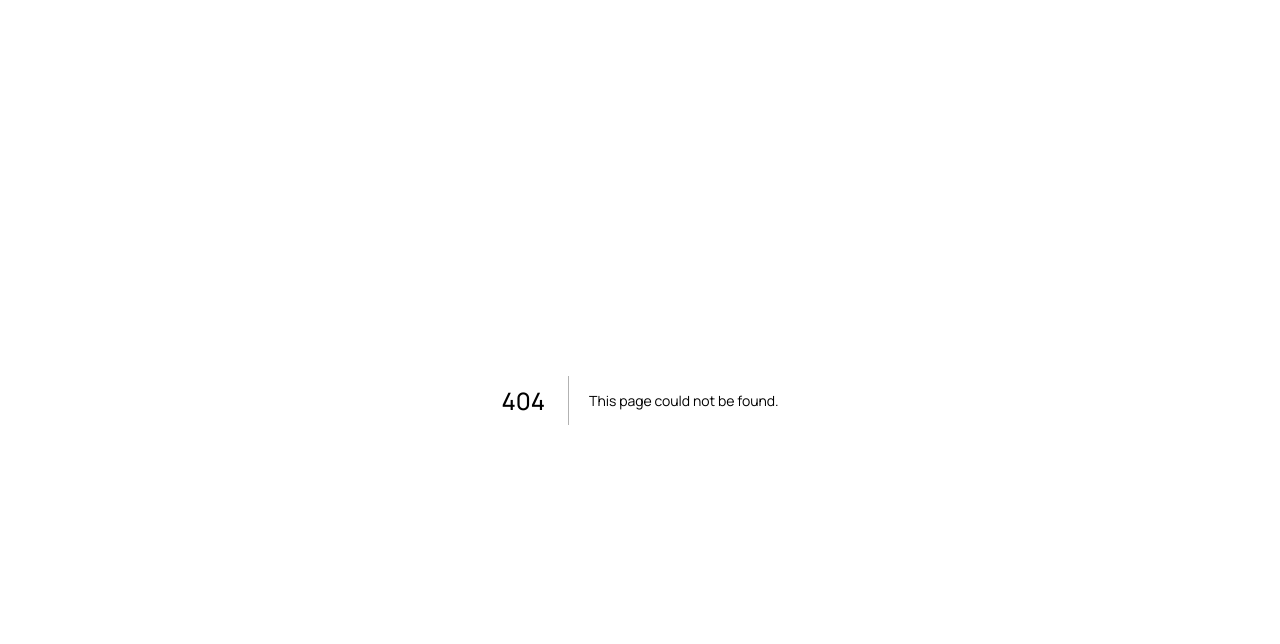
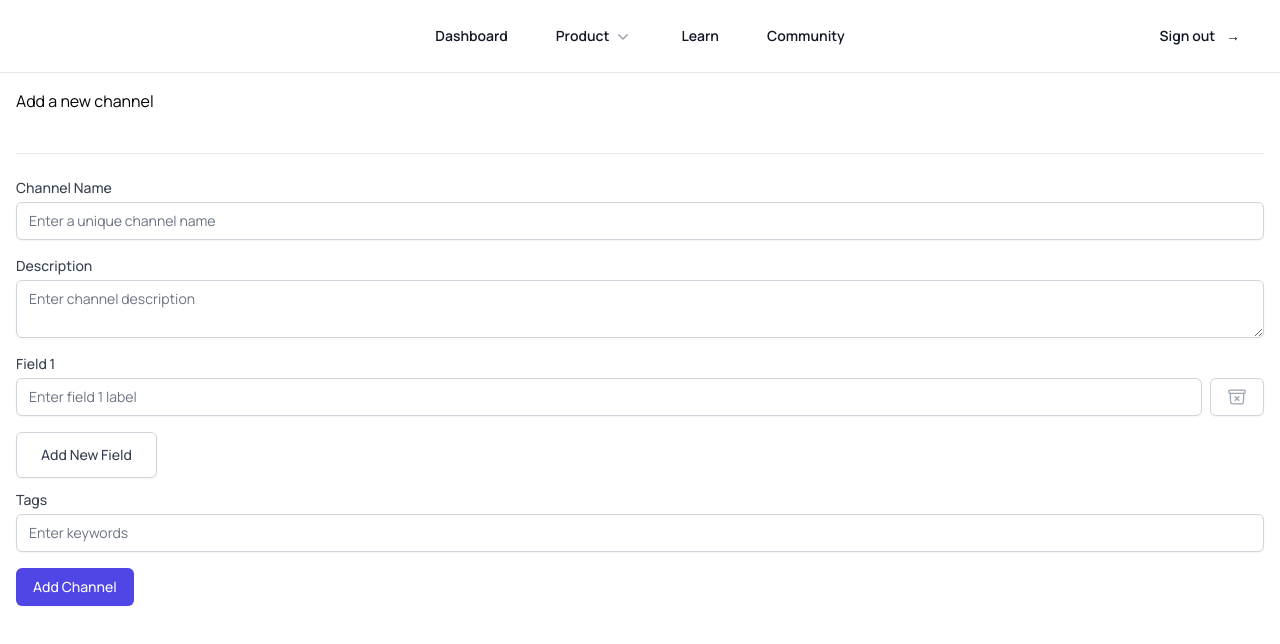
Before and after one commit to iotpioneers/iotdatahub, a Next.js app: page /dashboard/channels/new in a window 1280 px wide. Before the commit this address had no page. Shown: the top 644 px of the page. Built offline with nearby package versions, Linux system fonts and the light colour scheme.

Commit message:
Add new channel component and new models

```diff
--- a/app/api/register/route.ts
+++ b/app/api/register/route.ts
@@ -33,7 +33,6 @@ export async function POST(req: Request, res: NextResponse) {
       );
     }
 
-    console.log(body);
     const hashedPassword = await bcrypt.hash(password, 10);
     const user = await prisma.user.create({
       data: {
--- /dev/null
+++ b/app/dashboard/channels/new/layout.tsx
@@ -0,0 +1,7 @@
+export default function AddChannelLayout({
+  children,
+}: {
+  children: React.ReactNode;
+}) {
+  return <section>{children}</section>;
+}
--- /dev/null
+++ b/app/dashboard/channels/new/page.tsx
@@ -0,0 +1,135 @@
+"use client";
+
+import { CustomButton } from "@/components";
+import { useState, ChangeEvent } from "react";
+import { ArchiveBoxXMarkIcon } from "@heroicons/react/24/outline";
+
+export default function NewChannel() {
+  const [name, setName] = useState<string>("");
+  const [description, setDescription] = useState<string>("");
+  const [fields, setFields] = useState<string[]>([""]);
+  const [metadata, setMetadata] = useState<string>("");
+  const [tags, setTags] = useState<string>("");
+
+  const handleFieldChange = (index: number, value: string) => {
+    const newFields = [...fields];
+    newFields[index] = value;
+    setFields(newFields);
+  };
+
+  const addNewField = () => {
+    setFields([...fields, ""]);
+  };
+
+  const deleteField = (index: number) => {
+    const newFields = fields.filter((_, i) => i !== index);
+    setFields(newFields);
+  };
+
+  return (
+    <main className="overflow-hidden p-4">
+      <h1>Add a new channel</h1>
+      <div className="mt-10 border-t border-gray-200"></div>
+      <form className="mt-6">
+        <div className="mb-4">
+          <label
+            className="block text-sm font-medium text-gray-700"
+            htmlFor="name"
+          >
+            Channel Name
+          </label>
+          <input
+            type="text"
+            id="name"
+            placeholder="Enter a unique channel name"
+            value={name}
+            onChange={(e: ChangeEvent<HTMLInputElement>) =>
+              setName(e.target.value)
+            }
+            className="mt-1 block w-full rounded-md border-gray-300 shadow-sm focus:border-indigo-500 focus:ring-indigo-500 sm:text-sm"
+            required
+          />
+        </div>
+        <div className="mb-4">
+          <label
+            className="block text-sm font-medium text-gray-700"
+            htmlFor="description"
+          >
+            Description
+          </label>
+          <textarea
+            id="description"
+            placeholder="Enter channel description"
+            value={description}
+            onChange={(e: ChangeEvent<HTMLTextAreaElement>) =>
+              setDescription(e.target.value)
+            }
+            className="mt-1 block w-full rounded-md border-gray-300 shadow-sm focus:border-indigo-500 focus:ring-indigo-500 sm:text-sm"
+          />
+        </div>
+        {fields.map((field, index) => (
+          <div className="mb-4 flex items-center" key={index}>
+            <div className="flex-1">
+              <label
+                className="block text-sm font-medium text-gray-700"
+                htmlFor={`field${index}`}
+              >
+                Field {index + 1}
+              </label>
+              <input
+                type="text"
+                id={`field${index}`}
+                placeholder={`Enter field ${index + 1} label`}
+                value={field}
+                onChange={(e: ChangeEvent<HTMLInputElement>) =>
+                  handleFieldChange(index, e.target.value)
+                }
+                className="mt-1 block w-full rounded-md border-gray-300 shadow-sm focus:border-indigo-500 focus:ring-indigo-500 sm:text-sm"
+              />
+            </div>
+            <button
+              type="button"
+              onClick={() => deleteField(index)}
+              className="ml-2 mt-6 inline-flex justify-center rounded-md border border-gray-300 bg-white py-2 px-4 text-sm font-medium text-gray-700 shadow-sm hover:bg-gray-50 focus:outline-none focus:ring-2 focus:ring-indigo-500 focus:ring-offset-2"
+            >
+              <ArchiveBoxXMarkIcon
+                className="h-5 w-5 flex-none text-gray-400"
+                aria-hidden="true"
+              />
+            </button>
+          </div>
+        ))}
+        <CustomButton
+          title="Add New Field"
+          containerStyles="inline-flex justify-center rounded-md border border-gray-300 bg-white py-2 px-4 text-sm font-medium text-gray-700 shadow-sm hover:bg-gray-50 focus:outline-none focus:ring-2 focus:ring-indigo-500 focus:ring-offset-2"
+          handleClick={addNewField}
+        />
+
+        <div className="mb-4 mt-3">
+          <label
+            className="block text-sm font-medium text-gray-700"
+            htmlFor="tags"
+          >
+            Tags
+          </label>
+          <input
+            type="text"
+            id="tags"
+            placeholder="Enter keywords"
+            value={tags}
+            onChange={(e: ChangeEvent<HTMLInputElement>) =>
+              setTags(e.target.value)
+            }
+            className="mt-1 block w-full rounded-md border-gray-300 shadow-sm focus:border-indigo-500 focus:ring-indigo-500 sm:text-sm"
+          />
+        </div>
+        <button
+          type="submit"
+          className="inline-flex justify-center rounded-md border border-transparent bg-indigo-600 py-2 px-4 text-sm font-medium text-white shadow-sm hover:bg-indigo-700 focus:outline-none focus:ring-2 focus:ring-indigo-500 focus:ring-offset-2"
+        >
+          Add Channel
+        </button>
+      </form>
+    </main>
+  );
+}
--- a/app/dashboard/page.tsx
+++ b/app/dashboard/page.tsx
@@ -4,12 +4,12 @@ import { authOptions } from "../api/auth/[...nextauth]/route";
 import { redirect } from "next/navigation";
 export default async function Dashboard() {
   const session = await getServerSession(authOptions);
-  console.log(session);
   if (!session) {
     return redirect("/login");
   }
   return (
     <main className="overflow-hidden">
+      <h1 className="font-bold ml-8 my-5">My Channels</h1>
       <Projects />
     </main>
   );
--- a/app/register/page.tsx
+++ b/app/register/page.tsx
@@ -119,7 +119,9 @@ export default function Register() {
                 <label
                   htmlFor="password"
                   className="block text-sm font-medium leading-6 text-gray-900"
-                ></label>
+                >
+                  Password
+                </label>
               </div>
               <div className="mt-1">
                 <input
@@ -150,7 +152,9 @@ export default function Register() {
                   className="block w-full rounded-md border-0 py-1.5 text-gray-900 shadow-sm ring-1 ring-inset ring-gray-300 placeholder:text-gray-400 focus:ring-2 focus:ring-inset focus:ring-blue-600 sm:text-sm sm:leading-6"
                 />
               </div>
-              <p className="text-red-500 text-sm">{errors.confirmPassword?.message}</p>
+              <p className="text-red-500 text-sm">
+                {errors.confirmPassword?.message}
+              </p>
             </div>
 
             <div>
```
Also changed, not shown: prisma/client.tsx (added, +15 -0 lines), 1 other file (tests, documents, lock files or other folders).
